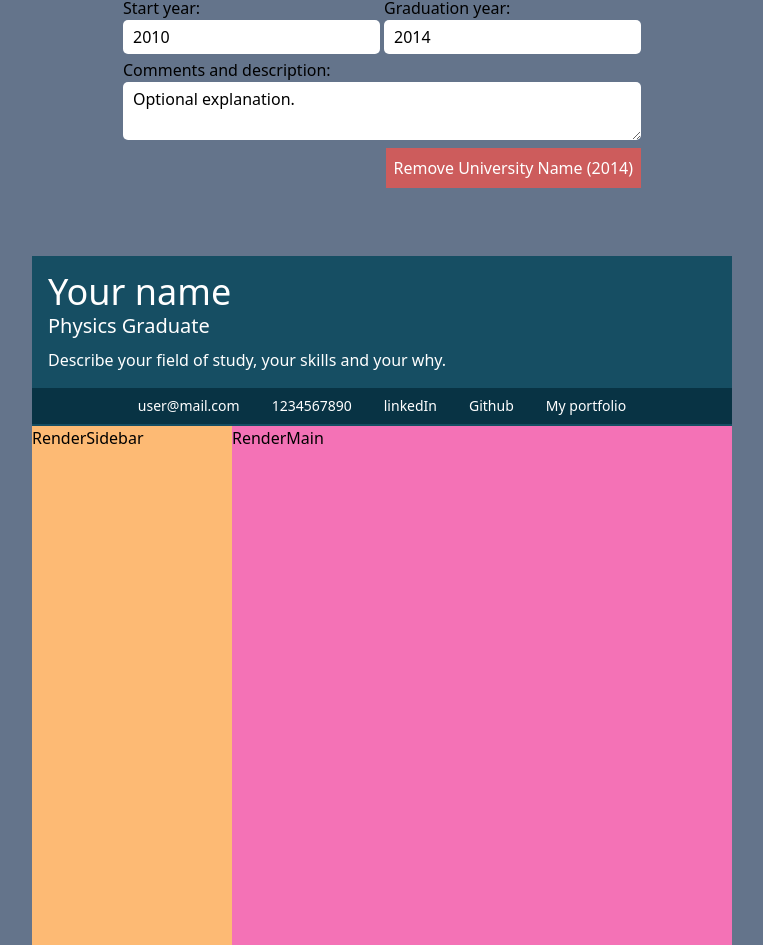
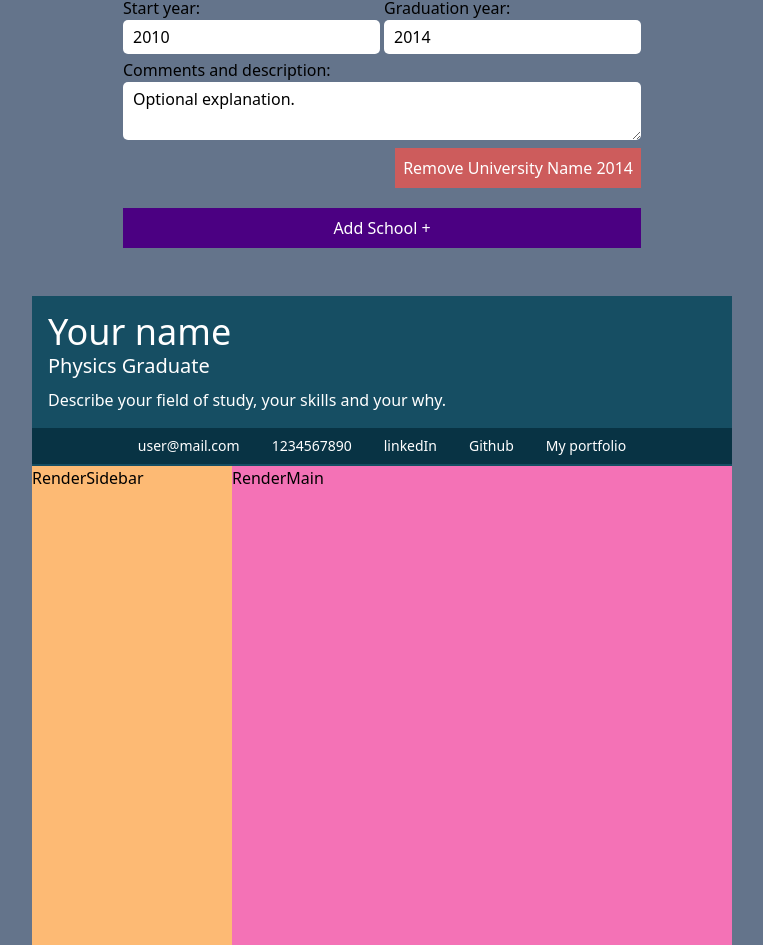
Before and after one commit to iaaron-xyz/cv-application, a React (Create React App) app: page / in a window 1280 px wide. Shown: the part 1164-2109 px from the top of the page, without its empty margins (258-1021 px from the left). Built offline with nearby package versions, Linux system fonts and the light colour scheme.

Commit message:
handle add-new-education input form

```diff
--- a/src/components/EduFormSection.js
+++ b/src/components/EduFormSection.js
@@ -13,6 +13,20 @@ const EduFormSection = ({ data, setData }) => {
     };
     // update data
     setData({...data, education: updatedEdu});
+  }
+
+  const handleAddNewEdu = () => {
+    setData({...data,
+      education: [
+        ...data.education,
+        {
+          universityName: "",
+          title: "",
+          startYear: "",
+          endYear: "",
+          optDescription: "",
+        }]
+    });
   }
 
   const handleRemoveEdu = (schoolName, degree) => {
@@ -97,13 +111,16 @@ const EduFormSection = ({ data, setData }) => {
                 </div>
               </div>
               <div className='form-element flex flex-row-reverse py-2'>
-                <button  type="button" className='delete-btn' id={`remove-edu-${index}`} onClick={() => handleRemoveEdu(edu.universityName)}>
-                  Remove {edu.universityName} ({edu.endYear})
+                <button  type="button" className='delete-btn' id={`remove-edu-${index}`} onClick={() => handleRemoveEdu(edu.universityName, edu.title)}>
+                  Remove {edu.universityName} {edu.endYear}
                 </button>
               </div>
             </div>
           )
         })}
+        <button type='button' className='form-btn' onClick={handleAddNewEdu}>
+          Add School +
+        </button>
       </form>
     </div>
   )
```
